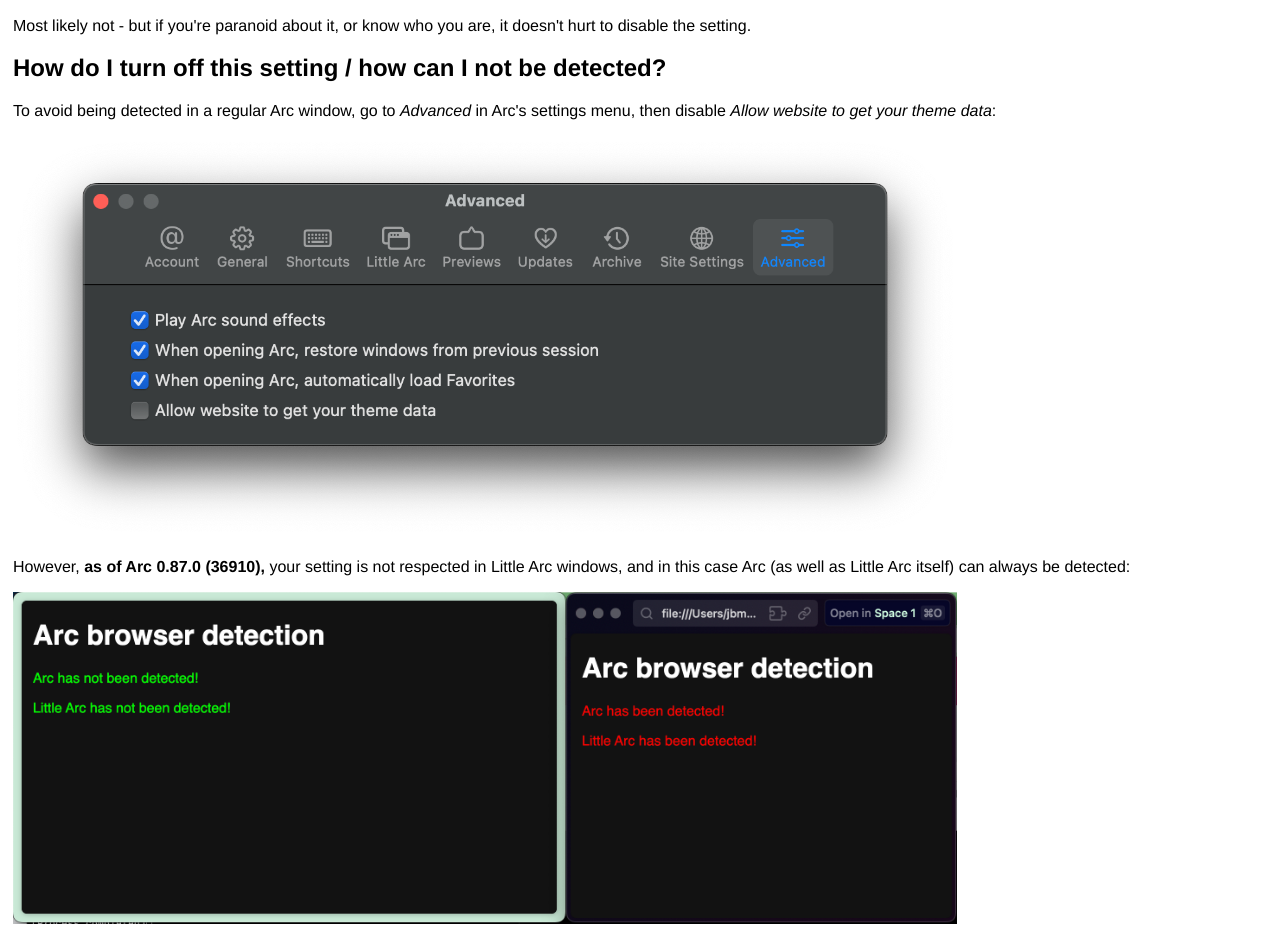
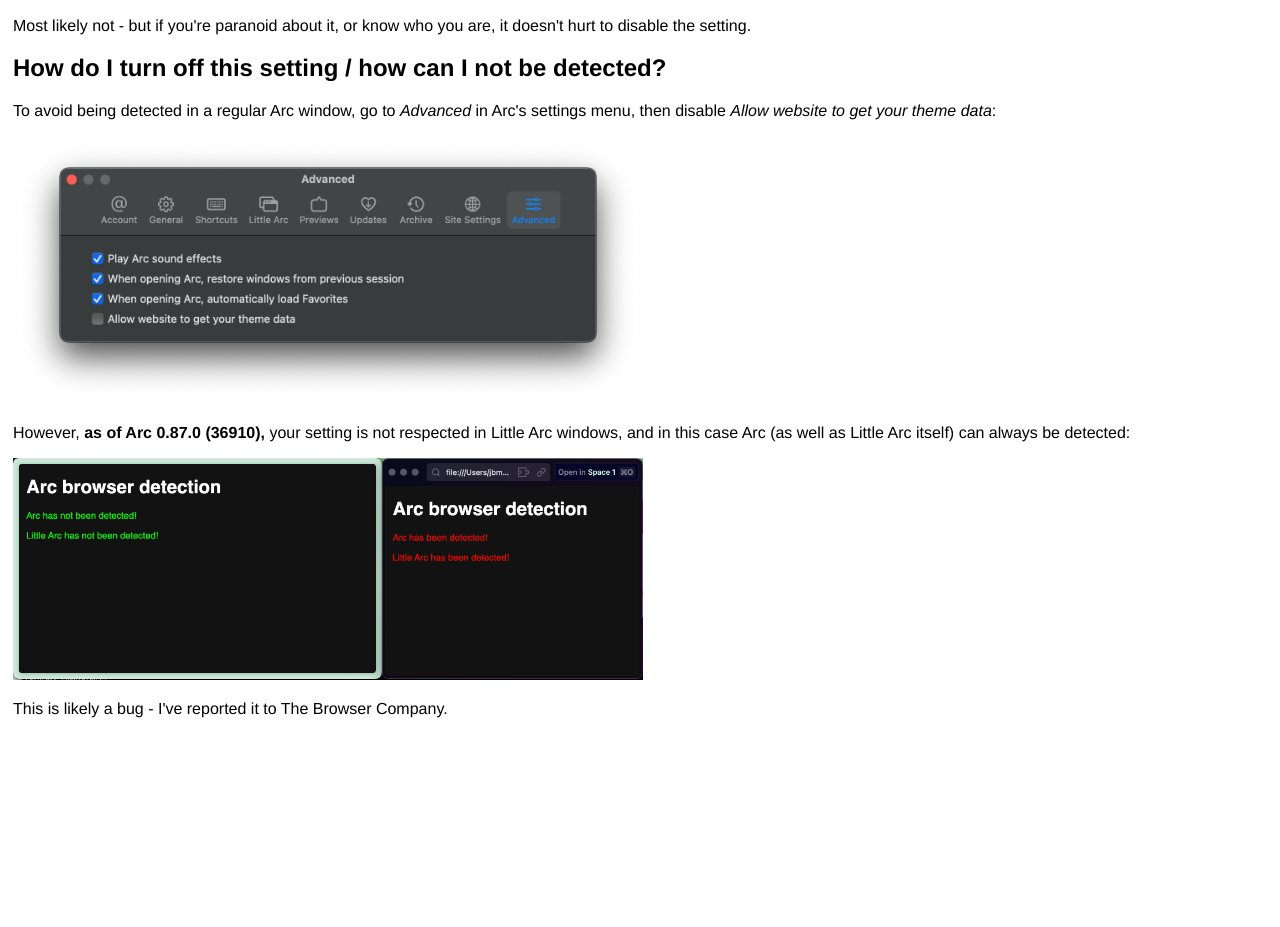
Before and after one commit to jbmagination/ArcDetectionPoC, a plain HTML site: page index.html in a window 1280 px wide. Shown: the part 303-1230 px from the top of the page. After the commit the page ends 1037 px from the top, so only its background shows below. Drawn offline with Linux system fonts and the light colour scheme.

Commit message:
Change width of images from 75% to 50%

```diff
--- a/index.html
+++ b/index.html
@@ -37,9 +37,9 @@
         <p>Most likely not - but if you're paranoid about it, or know who you are, it doesn't hurt to disable the setting.</p>
         <h2>How do I turn off this setting / how can I not be detected?</h2>
         <p>To avoid being detected in a regular Arc window, go to <i>Advanced</i> in Arc's settings menu, then disable <i>Allow website to get your theme data</i>:</p>
-        <p><img src="./settings.png" width="75%"></img></p>
+        <p><img src="./settings.png" width="50%"></img></p>
         <p>However, <b>as of Arc 0.87.0 (36910),</b> your setting is not respected in Little Arc windows, and in this case Arc (as well as Little Arc itself) can always be detected:</p>
-        <p><img src="./little-arc.png" width="75%"></img></p>
+        <p><img src="./little-arc.png" width="50%"></img></p>
         <p>This is likely a bug - I've reported it to The Browser Company.</p>
         <script>
             async function detectArc() {
```
